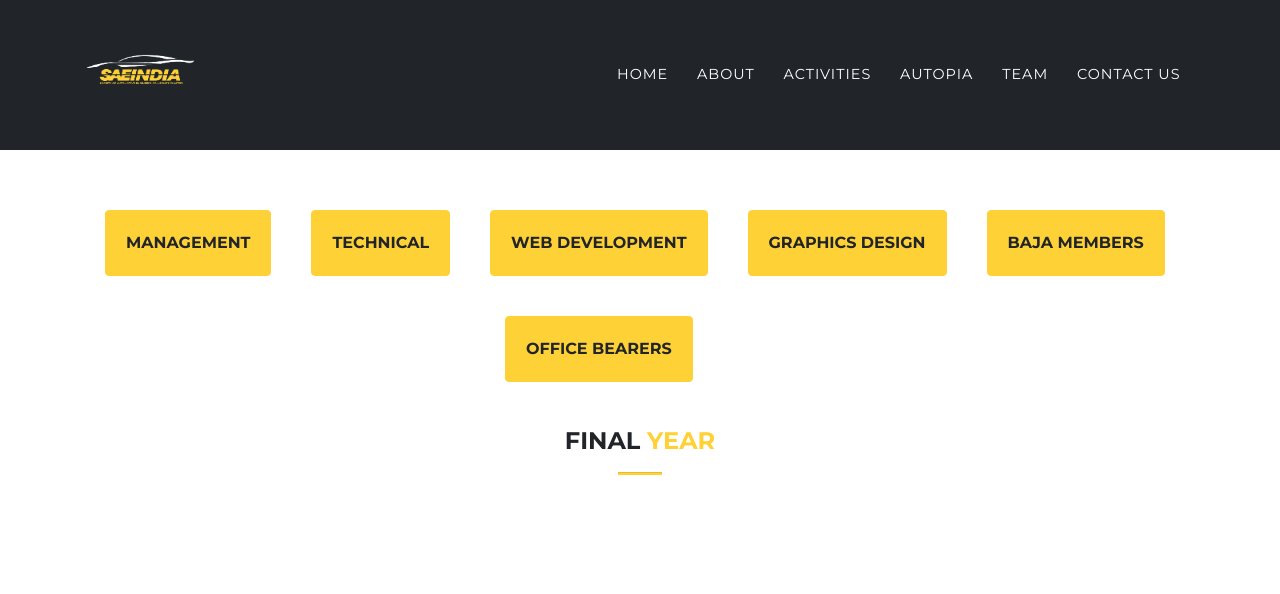
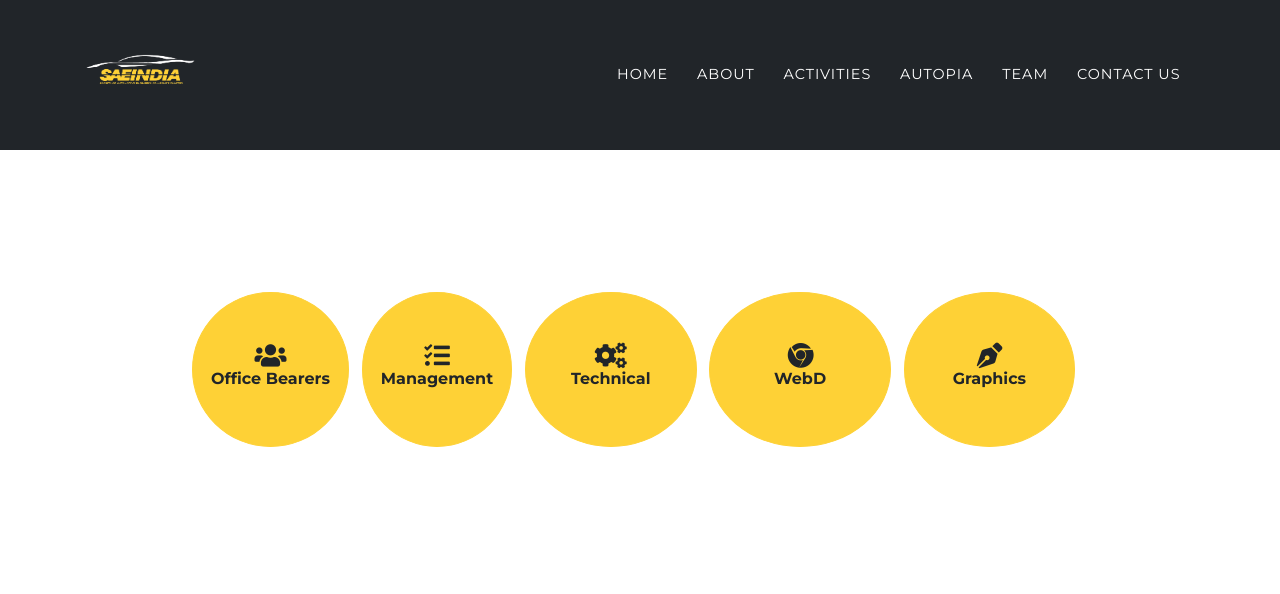
Before and after one commit to kgaurav123/SaeWebsiteNitD, a Django app: page /allteam/ in a window 1280 px wide. Shown: the top 594 px of the page. Run offline with Django 3.2, Linux system fonts and the light colour scheme; some libraries are stand-ins or nearby versions; some web fonts are replaced.

Commit message:
modified toolbar

```diff
--- a/index/templates/index/allteam.html
+++ b/index/templates/index/allteam.html
@@ -65,6 +65,36 @@
             padding-bottom: 10px;
             padding-top: 5px;
         }
+        @media only screen and (max-device-width : 600px){
+            #a,#b,#c,#d,#e,#f{
+            padding:5vw 0;
+            border-radius:100%;
+            margin:8vw 3vw 6vw 0;
+            }
+            #a h5,#b h5,#c h5,#d h5,#e h5,#f h6{
+            display: none;
+            }
+            .fas, .fab{
+                font-size: 8vw;;
+            }
+            #AllTeamMembers{
+                padding-bottom: 2vw;
+            }
+        }
+
+        @media only screen and (min-width: 600px) {
+            #a,#b,#c,#d,#e,#f{
+            padding:50px 18px;
+            border-radius:100%;
+            margin:8vw 1vw 6vw 0;
+            }
+            .fas, .fab{
+                font-size: 2vw;;
+            }
+            .toolbar{
+                margin: 0 15vw 0 15vw;;
+            }
+        }
     </style>
     <script>
         function myFunction1() {
@@ -78,6 +108,8 @@
             document.getElementById("b").style.backgroundColor = "#fec810";
             document.getElementById("c").style.backgroundColor = "#fec810";
             document.getElementById("d").style.backgroundColor = "#fec810";
+            document.getElementById("e").style.backgroundColor = "#fec810";
+            document.getElementById("f").style.backgroundColor = "#fec810";
 
         }
 
@@ -92,6 +124,8 @@
             document.getElementById("b").style.backgroundColor = "lightyellow";
             document.getElementById("c").style.backgroundColor = "#fec810";
             document.getElementById("d").style.backgroundColor = "#fec810";
+            document.getElementById("e").style.backgroundColor = "#fec810";
+            document.getElementById("f").style.backgroundColor = "#fec810";
 
         }
 
@@ -106,6 +140,8 @@
             document.getElementById("b").style.backgroundColor = "#fec810";
             document.getElementById("c").style.backgroundColor = "lightyellow";
             document.getElementById("d").style.backgroundColor = "#fec810";
+            document.getElementById("e").style.backgroundColor = "#fec810";
+            document.getElementById("f").style.backgroundColor = "#fec810";
 
         }
 
@@ -120,6 +156,8 @@
             document.getElementById("b").style.backgroundColor = "#fec810";
             document.getElementById("c").style.backgroundColor = "#fec810";
             document.getElementById("d").style.backgroundColor = "lightyellow";
+            document.getElementById("e").style.backgroundColor = "#fec810";
+            document.getElementById("f").style.backgroundColor = "#fec810";
         }
 
         function myFunction5() {
@@ -132,7 +170,9 @@
             document.getElementById("a").style.backgroundColor = "#fec810";
             document.getElementById("b").style.backgroundColor = "#fec810";
             document.getElementById("c").style.backgroundColor = "#fec810";
-            document.getElementById("d").style.backgroundColor = "lightyellow";
+            document.getElementById("d").style.backgroundColor = "#fec810";
+            document.getElementById("e").style.backgroundColor = "lightyellow";
+            document.getElementById("f").style.backgroundColor = "#fec810";
         }
               function myFunction6() {
             document.getElementById("fnl").style.display = "none";
@@ -144,7 +184,9 @@
             document.getElementById("a").style.backgroundColor = "#fec810";
             document.getElementById("b").style.backgroundColor = "#fec810";
             document.getElementById("c").style.backgroundColor = "#fec810";
-            document.getElementById("d").style.backgroundColor = "lightyellow";
+            document.getElementById("d").style.backgroundColor = "#fec810";
+            document.getElementById("e").style.backgroundColor = "#fec810";
+            document.getElementById("f").style.backgroundColor = "lightyellow";
         }
     </script>
 
@@ -192,17 +234,21 @@
 
 
     <section id="AllTeamMembers">
-        <div class="container">
+        {% comment %} <div class="container"> {% endcomment %}
 
             <!--  <div class="btn-toolbar" role="group" aria-label="Basic example" > -->
-            <div class="btn-toolbar">
 
-                <a class="btn btn-primary btn-md" onclick="myFunction1()" id="a" class="btn" style="padding: 20px; margin:20px;  ">MANAGEMENT</a>
-                <a class="btn btn-primary btn-md" onclick="myFunction2()" id="b" style="padding: 20px; margin:20px;">TECHNICAL</a>
-                <a class="btn btn-primary btn-md" onclick="myFunction3()" id="c" style="padding: 20px; margin:20px;">WEB DEVELOPMENT</a>
-                <a class="btn btn-primary btn-md" onclick="myFunction4()" id="d" style="padding: 20px; margin:20px;">GRAPHICS DESIGN</a>
-                <a class="btn btn-primary btn-md" onclick="myFunction5()" id="e" style="padding: 20px; margin:20px;">BAJA MEMBERS</a>
-                <a class="btn btn-primary btn-md" onclick="myFunction6()" id="f" style="padding: 20px; margin:20px;margin-left: 420px;">OFFICE BEARERS</a>
+                <div class="toolbar" >
+                <div class="container-fluid" style="margin: 0 0;">
+                    <div class="row">
+                    <a class="btn btn-primary btn-md col" onclick="myFunction6()" id="f" style ="margin-left: 0;" ><i class="fas fa-users "><h6>Office Bearers</h6></i></a>
+
+                    <a class="btn btn-primary btn-md col" onclick="myFunction1()" id="a" ><i class="fas fa-tasks "><br><h6>Management</h6></i></a>
+                    <a class="btn btn-primary btn-md col" onclick="myFunction2()" id="b" style="padding: 50px 35px;"><i class="fas fa-cogs "><h6>Technical    </h6></i></a>
+                    <a class="btn btn-primary btn-md col" onclick="myFunction3()" id="c" style="padding: 50px 40px;"><i class="fab fa-chrome"><h6>WebD</h6></i></a>
+                    <a class="btn btn-primary btn-md col" onclick="myFunction4()" id="d" style="padding: 50px 35px;"><i class="fas fa-pen-nib"><h6>Graphics</h6></i></a>
+                    <a class="btn btn-primary btn-md col" onclick="myFunction5()" id="e" style="margin-right:0;padding: 50px 35px;"  ><i class="fas fa-car"><h5>BAJA</h5></i></a>
+                    </div>
 
 
             </div>
```
